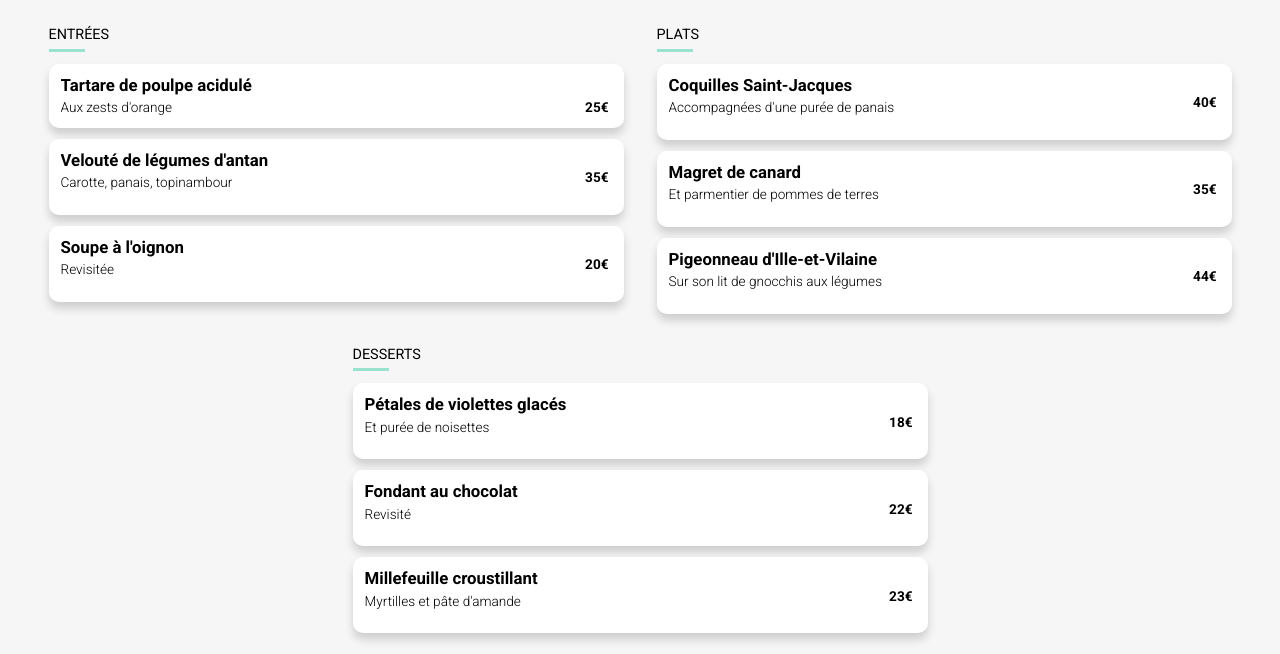
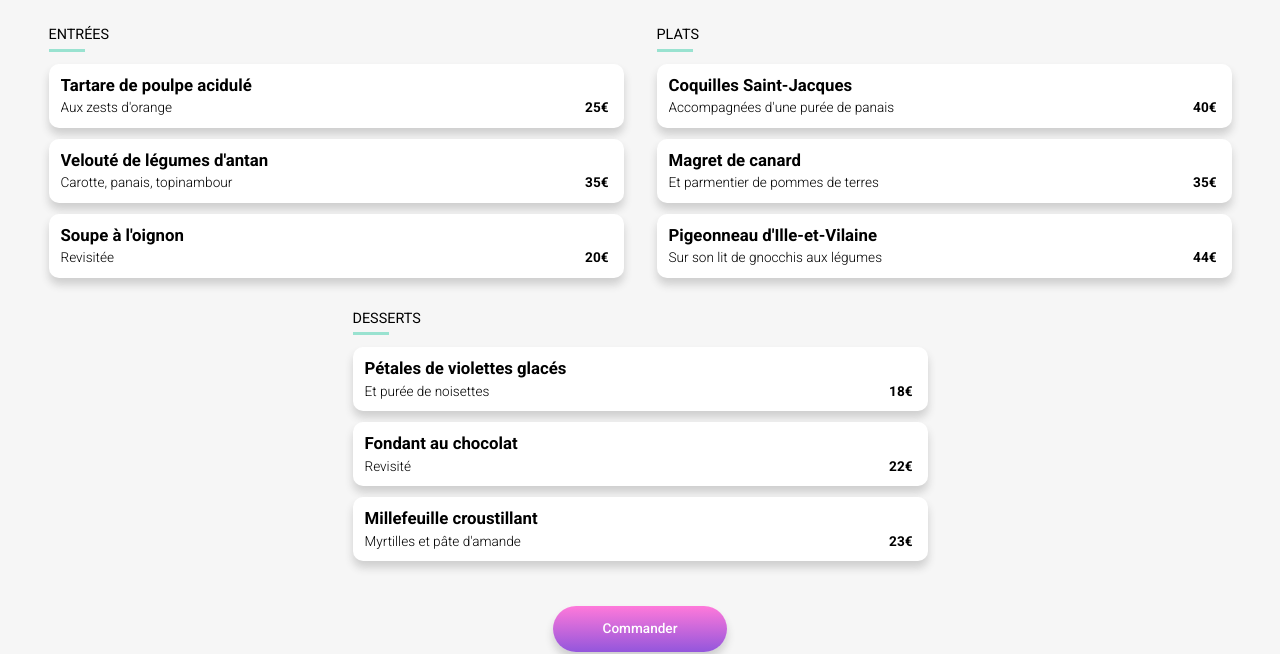
Before and after one commit to alva-ma96/ohmyfood, a plain HTML site: page html/a-la-française.html in a window 1280 px wide. Shown: the part 320-974 px from the top of the page. Drawn offline with Linux system fonts and the light colour scheme; a web font is replaced by a local one.

Commit message:
ajout animation check sur page entière à la française

```diff
--- a/html/a-la-française.html
+++ b/html/a-la-française.html
@@ -69,23 +69,43 @@
                     </article>
 
 
-                    <article class="menu_box_triple_meal">
+                    <article class="menu_box_triple_meal flex jcbtw">
+
+                        <div class="menu_box_triple_meal_title">
                             <h5>Velouté de légumes d'antan</h5>
+                            <p class="light-sub">Carotte, panais, topinambour</p>
+                        </div>
 
-                        <div class="menu_box_triple_meal_price flex jcbtw">
-                            <p class="light-sub">Carotte, panais, topinambour</p>
+                        <div class="flex">
+                            <div class="menu_box_triple_meal_price flex aiend">
                                 <p class="bold-price">35€</p>
                             </div>
+
+                            <div class="animation flex aic jcc">
+                                <i class="fa-solid fa-circle-check animation-check"></i>
+                            </div>
+                        </div>
+
                     </article>
 
 
-                    <article class="menu_box_triple_meal">
+                    <article class="menu_box_triple_meal flex jcbtw">
+
+                        <div class="menu_box_triple_meal_title">
                             <h5>Soupe à l'oignon</h5>
+                            <p class="light-sub">Revisitée</p>
+                        </div>
 
-                        <div class="menu_box_triple_meal_price flex jcbtw">
-                            <p class="light-sub">Revisitée</p>
+                        <div class="flex">
+                            <div class="menu_box_triple_meal_price flex aiend">
                                 <p class="bold-price">20€</p>
                             </div>
+
+                            <div class="animation flex aic jcc">
+                                <i class="fa-solid fa-circle-check animation-check"></i>
+                            </div>
+                        </div>
+
                     </article>
 
                 </div>
@@ -97,33 +117,63 @@
 
                 <div class="menu_box_triple flex flex-column">
 
-                    <article class="menu_box_triple_meal">
+                    <article class="menu_box_triple_meal flex jcbtw">
+
+                        <div class="menu_box_triple_meal_title">
                             <h5>Coquilles Saint-Jacques</h5>
+                            <p class="light-sub">Accompagnées d'une purée de panais</p>
+                        </div>
 
-                        <div class="menu_box_triple_meal_price flex jcbtw">
-                            <p class="light-sub">Accompagnées d'une purée de panais</p>
+                        <div class="flex">
+                            <div class="menu_box_triple_meal_price flex aiend">
                                 <p class="bold-price">40€</p>
                             </div>
+
+                            <div class="animation flex aic jcc">
+                                <i class="fa-solid fa-circle-check animation-check"></i>
+                            </div>
+                        </div>
+
                     </article>
 
 
-                    <article class="menu_box_triple_meal">
+                    <article class="menu_box_triple_meal flex jcbtw">
+
+                        <div class="menu_box_triple_meal_title">
                             <h5>Magret de canard</h5>
+                            <p class="light-sub">Et parmentier de pommes de terres</p>
+                        </div>
 
-                        <div class="menu_box_triple_meal_price flex jcbtw">
-                            <p class="light-sub">Et parmentier de pommes de terres</p>
+                        <div class="flex">
+                            <div class="menu_box_triple_meal_price flex aiend">
                                 <p class="bold-price">35€</p>
                             </div>
+
+                            <div class="animation flex aic jcc">
+                                <i class="fa-solid fa-circle-check animation-check"></i>
+                            </div>
+                        </div>
+
                     </article>
 
 
-                    <article class="menu_box_triple_meal">
+                    <article class="menu_box_triple_meal flex jcbtw">
+
+                        <div class="menu_box_triple_meal_title">
                             <h5>Pigeonneau d'Ille-et-Vilaine</h5>
+                            <p class="light-sub">Sur son lit de gnocchis aux légumes</p>
+                        </div>
 
-                        <div class="menu_box_triple_meal_price flex jcbtw">
-                            <p class="light-sub">Sur son lit de gnocchis aux légumes</p>
+                        <div class="flex">
+                            <div class="menu_box_triple_meal_price flex aiend">
                                 <p class="bold-price">44€</p>
                             </div>
+
+                            <div class="animation flex aic jcc">
+                                <i class="fa-solid fa-circle-check animation-check"></i>
+                            </div>
+                        </div>
+
                     </article>
 
                 </div>
@@ -135,32 +185,61 @@
 
                 <div class="menu_box_triple flex flex-column">
 
-                    <article class="menu_box_triple_meal">
+                    <article class="menu_box_triple_meal flex jcbtw">
+
+                        <div class="menu_box_triple_meal_title">
                             <h5>Pétales de violettes glacés</h5>
+                            <p class="light-sub">Et purée de noisettes</p>
+                        </div>
 
-                        <div class="menu_box_triple_meal_price flex jcbtw">
-                            <p class="light-sub">Et purée de noisettes</p>
+                        <div class="flex">
+                            <div class="menu_box_triple_meal_price flex aiend">
                                 <p class="bold-price">18€</p>
                             </div>
+
+                            <div class="animation flex aic jcc">
+                                <i class="fa-solid fa-circle-check animation-check"></i>
+                            </div>
+                        </div>
+
                     </article>
 
 
-                    <article class="menu_box_triple_meal">
+                    <article class="menu_box_triple_meal flex jcbtw">
+
+                        <div class="menu_box_triple_meal_title">
                             <h5>Fondant au chocolat</h5>
+                            <p class="light-sub">Revisité</p>
+                        </div>
 
-                        <div class="menu_box_triple_meal_price flex jcbtw">
-                            <p class="light-sub">Revisité</p>
+                        <div class="flex">
+                            <div class="menu_box_triple_meal_price flex aiend">
                                 <p class="bold-price">22€</p>
                             </div>
+
+                            <div class="animation flex aic jcc">
+                                <i class="fa-solid fa-circle-check animation-check"></i>
+                            </div>
+                        </div>
+
                     </article>
 
 
-                    <article class="menu_box_triple_meal">
+                    <article class="menu_box_triple_meal flex jcbtw">
+
+                        <div class="menu_box_triple_meal_title">
                             <h5>Millefeuille croustillant</h5>
+                            <p class="light-sub">Myrtilles et pâte d'amande</p>
+                        </div>
 
-                        <div class="menu_box_triple_meal_price flex jcbtw">
-                            <p class="light-sub">Myrtilles et pâte d'amande</p>
+                        <div class="flex">
+                            <div class="menu_box_triple_meal_price flex aiend">
                                 <p class="bold-price">23€</p>
+                            </div>
+
+                            <div class="animation flex aic jcc">
+                                <i class="fa-solid fa-circle-check animation-check"></i>
+                            </div>
                         </div>
 
                     </article>
--- a/sass/layout/_menus.scss
+++ b/sass/layout/_menus.scss
@@ -78,6 +78,7 @@
                 background-color: #fff;
                 border-radius: 10px;
                 box-shadow: $cards-shadow;
+                overflow: hidden;
 
                 &_title{
                     white-space: nowrap;
--- a/sass/utils/_keyframes.scss
+++ b/sass/utils/_keyframes.scss
@@ -56,7 +56,7 @@
 
 @keyframes checked {
     from {
-      width: 0;
+      width: 0px;
     }
     to {
       width: 100px;
```
Also changed, not shown: sass/main.css, 1 other file. Lines whose indentation alone changed are shown as unchanged.
